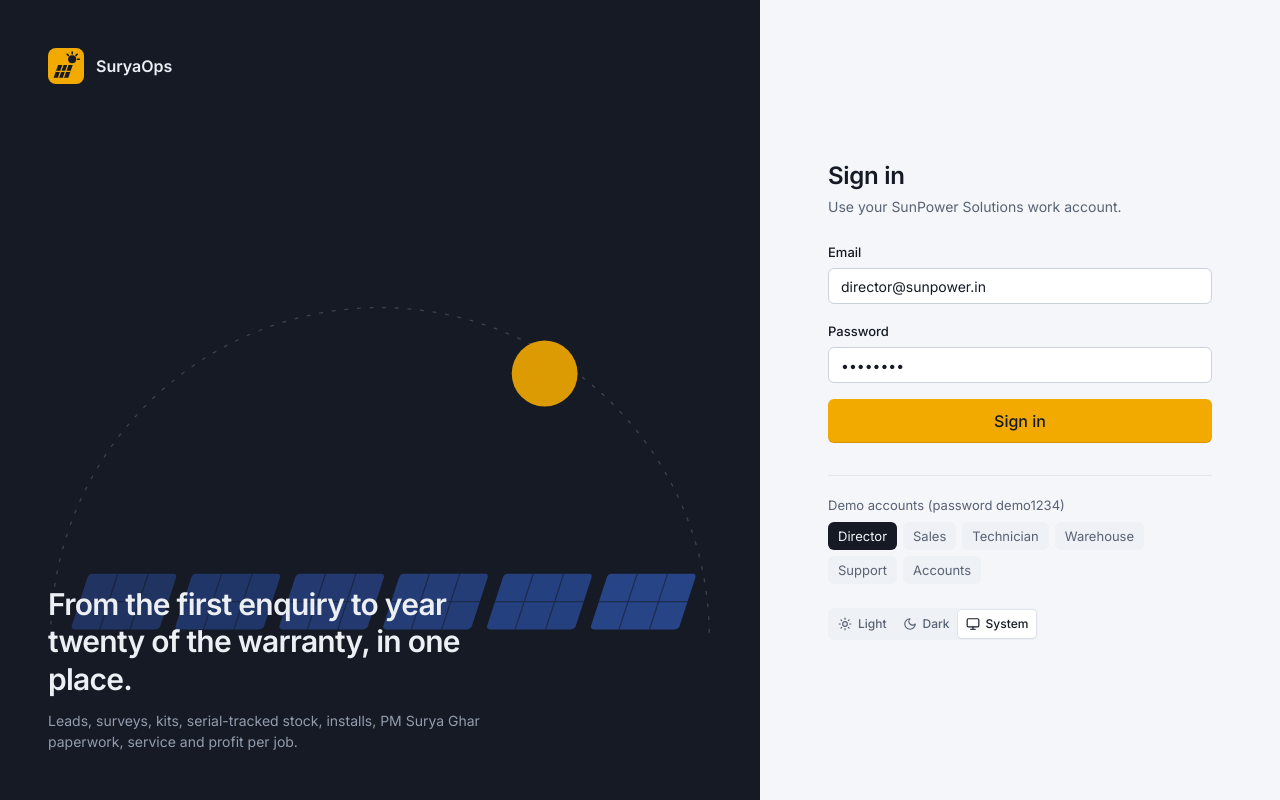
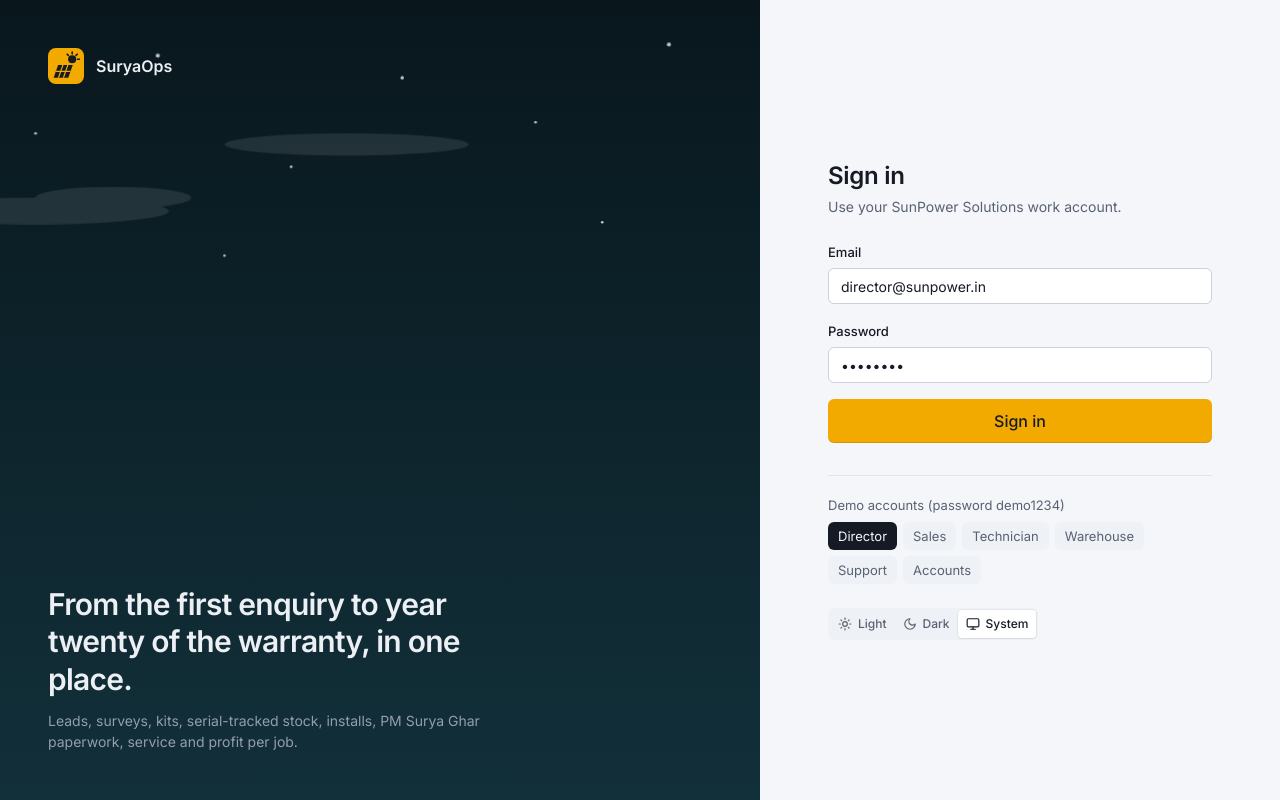
Before and after one commit to 24wh1a05k5-bot/SuryaOps, a React (Vite) app in the folder frontend/: page /login in a window 1280 px wide. Built offline with nearby package versions, Linux system fonts and the light colour scheme.

Commit message:
added animation

```diff
--- /dev/null
+++ b/frontend/src/components/shared/LoginScene.tsx
@@ -0,0 +1,145 @@
+/**
+ * "First light" scene for the SuryaOps sign-in page. Full-bleed.
+ * Main sequence (about 8 s, plays once): night with lit houses, hills rise, a sun climbs from behind
+ * the ridge, thin beams reach the rooftop panels, the panels switch on and the house lights go out.
+ * After that (from about 9 s) the scene responds to the pointer:
+ *   - hover a house: its panel brightens, the windows glow, a small "3 kW rooftop" label appears
+ *   - hover the sun: it swells slightly
+ * Colours are fixed hex values (deep teal night, pale gold sun, slate-green hills). Edit them freely.
+ */
+type House = { x: number; y: number; w: number; h: number; roof: number; kw: number };
+const HOUSES: House[] = [
+  { x: 470, y: 470, w: 70, h: 80, roof: 34, kw: 2 },
+  { x: 610, y: 455, w: 90, h: 95, roof: 40, kw: 3 },
+  { x: 770, y: 480, w: 64, h: 70, roof: 30, kw: 3 },
+  { x: 880, y: 462, w: 76, h: 88, roof: 34, kw: 5 },
+];
+const SUN = { x: 700, y: 250, r: 30 };
+const STARS: [number, number, number][] = [
+  [80, 60, 1.6], [190, 120, 1.2], [300, 50, 1.8], [420, 150, 1.2], [520, 70, 1.5], [640, 110, 1.2],
+  [760, 40, 1.8], [880, 95, 1.4], [950, 170, 1.2], [140, 210, 1.3], [360, 230, 1.1], [700, 200, 1.2],
+];
+
+const CSS = `
+.ls-star{animation:ls-star 5.5s ease-in 1.4s both}
+.ls-dawn{transform-box:fill-box;transform-origin:50% 100%;animation:ls-dawn 6.5s cubic-bezier(.25,.6,.3,1) 1.2s both}
+.ls-glow{transform-box:fill-box;transform-origin:50% 100%;animation:ls-glow 6.5s ease-out 1.6s both}
+.ls-up{animation:ls-up 1.7s cubic-bezier(.2,.7,.2,1) both}
+.ls-sunup{animation:ls-sunup 5.2s cubic-bezier(.22,.6,.25,1) 1.8s both}
+.ls-beam{stroke-dasharray:100;stroke-dashoffset:100;animation:ls-beam 1.5s ease-out both}
+.ls-win{animation:ls-win 7s ease-in-out both}
+.ls-pv{animation:ls-pv 2.2s ease-out both}
+.ls-cloud{animation:ls-drift 90s linear infinite alternate}
+/* hover layer: switched on after the intro so it never fights the animation */
+.ls-house,.ls-sunhover{pointer-events:none;animation:ls-on 0s 9s forwards}
+.ls-sunhover{transform-box:fill-box;transform-origin:50% 50%;transition:transform .5s cubic-bezier(.2,.7,.2,1)}
+.ls-sunhover:hover{transform:scale(1.08)}
+.ls-wh,.ls-ph{opacity:0;transition:opacity .35s ease}
+.ls-house:hover .ls-wh{opacity:.95}
+.ls-house:hover .ls-ph{opacity:.6}
+.ls-tip{opacity:0;transform:translateY(5px);transition:opacity .3s ease,transform .3s ease;pointer-events:none}
+.ls-house:hover .ls-tip{opacity:1;transform:none}
+@keyframes ls-on{to{pointer-events:auto}}
+@keyframes ls-star{from{opacity:.85}to{opacity:0}}
+@keyframes ls-dawn{from{transform:scaleY(.12);opacity:0}to{transform:scaleY(1);opacity:1}}
+@keyframes ls-glow{from{transform:scale(.35);opacity:0}to{transform:scale(1);opacity:1}}
+@keyframes ls-up{from{transform:translateY(110px);opacity:0}to{transform:none;opacity:1}}
+@keyframes ls-sunup{from{transform:translateY(240px);opacity:0}12%{opacity:1}to{transform:none;opacity:1}}
+@keyframes ls-beam{to{stroke-dashoffset:0}}
+@keyframes ls-win{0%{opacity:0}14%{opacity:1}68%{opacity:1}100%{opacity:0}}
+@keyframes ls-pv{from{fill:#1F3B3B}to{fill:#5C9A98}}
+@keyframes ls-drift{from{transform:translateX(-70px)}to{transform:translateX(150px)}}
+@media (prefers-reduced-motion:reduce){.login-scene *{animation-delay:0s!important;animation-iteration-count:1!important}}`;
+
+const lerp = (a: number, b: number, t: number) => a + (b - a) * t;
+
+function geo(h: House) {
+  const ax = h.x + h.w / 2, ay = h.y - h.roof, ex = h.x + h.w + 6, ey = h.y;
+  const s0 = [lerp(ax, ex, 0.15), lerp(ay, ey, 0.15)], s1 = [lerp(ax, ex, 0.85), lerp(ay, ey, 0.85)];
+  return { ax, ay, ex, ey, panel: `${s0[0]},${s0[1]} ${s1[0]},${s1[1]} ${s1[0] - 2},${s1[1] + 9} ${s0[0] - 2},${s0[1] + 9}`,
+    target: [(s0[0] + s1[0]) / 2 - 1, (s0[1] + s1[1]) / 2 + 4] };
+}
+
+function HouseShape({ h, i }: { h: House; i: number }) {
+  const g = geo(h);
+  const win = (fx: number) => (
+    <g key={fx}>
+      <rect className="ls-win" x={h.x + h.w * fx} y={h.y + h.h * 0.3} width={h.w * 0.2} height={h.h * 0.22} rx="1.5" fill="#F0CB7E"
+        style={{ animationDelay: `${0.5 + i * 0.35 + fx}s` }} />
+      <rect className="ls-wh" x={h.x + h.w * fx} y={h.y + h.h * 0.3} width={h.w * 0.2} height={h.h * 0.22} rx="1.5" fill="#F0CB7E" />
+    </g>
+  );
+  return (
+    <g className="ls-house">
+      <rect x={h.x} y={h.y} width={h.w} height={h.h} fill="#0E2625" />
+      <polygon points={`${h.x - 6},${h.y} ${g.ax},${g.ay} ${g.ex},${g.ey}`} fill="#0A1C1C" />
+      {win(0.18)}{win(0.6)}
+      <polygon className="ls-pv" points={g.panel} fill="#1F3B3B" style={{ animationDelay: `${6.3 + i * 0.3}s` }} />
+      <polygon className="ls-ph" points={g.panel} fill="#BFE6DE" />
+      <g className="ls-tip">
+        <rect x={g.ax - 41} y={g.ay - 36} width="82" height="22" rx="11" fill="#0A1C1C" fillOpacity=".88" stroke="#F0CB7E" strokeOpacity=".45" />
+        <text x={g.ax} y={g.ay - 21} textAnchor="middle" fontSize="12" fontWeight="500" fill="#F4E3B8">{h.kw} kW rooftop</text>
+      </g>
+    </g>
+  );
+}
+
+export function LoginScene() {
+  return (
+    <>
+      <style>{CSS}</style>
+      <svg viewBox="0 0 1000 720" preserveAspectRatio="xMidYMax slice" className="login-scene absolute inset-0 h-full w-full" aria-hidden>
+        <defs>
+          <linearGradient id="ls-night" x1="0" y1="0" x2="0" y2="1">
+            <stop offset="0" stopColor="#09171D" /><stop offset="1" stopColor="#12303A" />
+          </linearGradient>
+          <linearGradient id="ls-band" x1="0" y1="0" x2="0" y2="1">
+            <stop offset="0" stopColor="#E9C98F" stopOpacity="0" />
+            <stop offset="0.6" stopColor="#E3B97E" stopOpacity="0.3" />
+            <stop offset="1" stopColor="#F1D9A8" stopOpacity="0.7" />
+          </linearGradient>
+          <radialGradient id="ls-halo">
+            <stop offset="0" stopColor="#F2D49B" stopOpacity="0.55" /><stop offset="1" stopColor="#F2D49B" stopOpacity="0" />
+          </radialGradient>
+          <radialGradient id="ls-disc" cx="45%" cy="40%">
+            <stop offset="0" stopColor="#FBEBC0" /><stop offset="1" stopColor="#EDC26A" />
+          </radialGradient>
+        </defs>
+
+        <rect width="1000" height="720" fill="url(#ls-night)" />
+        {STARS.map(([x, y, r], i) => <circle key={i} className="ls-star" cx={x} cy={y} r={r} fill="#DCE8E4" />)}
+
+        <rect className="ls-dawn" x="0" y="170" width="1000" height="350" fill="url(#ls-band)" />
+        <ellipse className="ls-glow" cx="700" cy="470" rx="420" ry="170" fill="url(#ls-halo)" />
+
+        <g opacity=".12" fill="#CFDCD8">
+          <g className="ls-cloud"><ellipse cx="260" cy="190" rx="120" ry="12" /><ellipse cx="330" cy="178" rx="70" ry="10" /></g>
+          <g className="ls-cloud" style={{ animationDuration: "120s" }}><ellipse cx="540" cy="130" rx="110" ry="10" /></g>
+        </g>
+
+        {/* the sun rises from behind the far ridge */}
+        <g className="ls-sunup">
+          <g className="ls-sunhover">
+            <circle cx={SUN.x} cy={SUN.y} r="120" fill="url(#ls-halo)" style={{ pointerEvents: "none" }} />
+            <circle cx={SUN.x} cy={SUN.y} r={SUN.r + 12} fill="none" stroke="#F3D48E" strokeOpacity=".3" style={{ pointerEvents: "none" }} />
+            <circle cx={SUN.x} cy={SUN.y} r={SUN.r} fill="url(#ls-disc)" />
+          </g>
+        </g>
+
+        <path className="ls-up" style={{ animationDelay: ".2s" }} fill="#1D3E3D" d="M0 450C120 420 260 440 400 452S700 420 1000 440V720H0Z" />
+        <path className="ls-up" style={{ animationDelay: ".55s" }} fill="#14302F" d="M0 500C150 470 300 490 460 500S780 470 1000 485V720H0Z" />
+
+        {/* beams from the sun to each rooftop array */}
+        <g stroke="#F3D48E" strokeOpacity=".28" strokeWidth="1.2" fill="none" style={{ pointerEvents: "none" }}>
+          {HOUSES.map((h, i) => {
+            const t = geo(h).target;
+            return <line key={i} className="ls-beam" pathLength={100} x1={SUN.x} y1={SUN.y + SUN.r} x2={t[0]} y2={t[1]} style={{ animationDelay: `${5 + i * 0.3}s` }} />;
+          })}
+        </g>
+
+        <g className="ls-up" style={{ animationDelay: ".9s" }}>{HOUSES.map((h, i) => <HouseShape key={i} h={h} i={i} />)}</g>
+        <path className="ls-up" style={{ animationDelay: ".8s", pointerEvents: "none" }} fill="#0A1B1B" d="M0 560C200 535 380 548 520 545S840 530 1000 548V720H0Z" />
+      </svg>
+    </>
+  );
+}
--- a/frontend/src/features/Login.tsx
+++ b/frontend/src/features/Login.tsx
@@ -5,6 +5,7 @@ import { Button } from "@/components/ui/button";
 import { Field, Input } from "@/components/ui/form";
 import { BrandMark } from "@/components/shared/Brand";
 import { ThemeToggle } from "@/components/shared/ThemeToggle";
+import { LoginScene } from "@/components/shared/LoginScene";
 import type { ApiError } from "@/lib/api";
 
 const DEMO = [
@@ -36,24 +37,15 @@ export default function Login() {
   return (
     <div className="grid min-h-screen lg:grid-cols-[1fr_520px]">
       <section className="relative hidden overflow-hidden bg-side text-side-ink lg:flex lg:flex-col lg:justify-between lg:p-12">
-        <div className="flex items-center gap-3"><BrandMark className="h-9 w-9" /><span className="text-md font-semibold">SuryaOps</span></div>
-        <svg viewBox="0 0 600 340" className="absolute inset-x-0 bottom-28 w-full opacity-90" aria-hidden>
-          <path d="M40 300 A260 260 0 0 1 560 300" fill="none" stroke="rgb(var(--side-muted))" strokeOpacity=".35" strokeDasharray="3 7" />
-          <circle cx="430" cy="92" r="26" fill="rgb(var(--sun))" />
-          {Array.from({ length: 6 }).map((_, i) => (
-            <g key={i} transform={`translate(${70 + i * 82} 250) skewX(-18)`}>
-              <rect width="70" height="44" rx="3" fill="rgb(var(--cell))" opacity={0.55 + i * 0.07} />
-              <path d="M23 0v44M47 0v44M0 22h70" stroke="rgb(var(--side))" strokeOpacity=".55" />
-            </g>
-          ))}
-        </svg>
+        <LoginScene />
+        <div className="relative flex items-center gap-3"><BrandMark className="h-9 w-9" /><span className="text-md font-semibold">SuryaOps</span></div>
         <div className="relative max-w-md">
           <p className="text-2xl font-semibold leading-tight tracking-tight">From the first enquiry to year twenty of the warranty, in one place.</p>
           <p className="mt-3 text-base text-side-muted">Leads, surveys, kits, serial-tracked stock, installs, PM Surya Ghar paperwork, service and profit per job.</p>
         </div>
       </section>
       <section className="flex flex-col justify-center px-6 py-10 sm:px-12">
-        <div className="mx-auto w-full max-w-sm">
+        <div className="mx-auto w-full max-w-sm animate-pop">
           <div className="mb-8 flex items-center justify-between lg:hidden"><BrandMark /><ThemeToggle /></div>
           <h1 className="text-xl font-semibold">Sign in</h1>
           <p className="mt-1 text-muted">Use your SunPower Solutions work account.</p>
```
Also changed, not shown: 1 other file (tests, documents, lock files or other folders).
